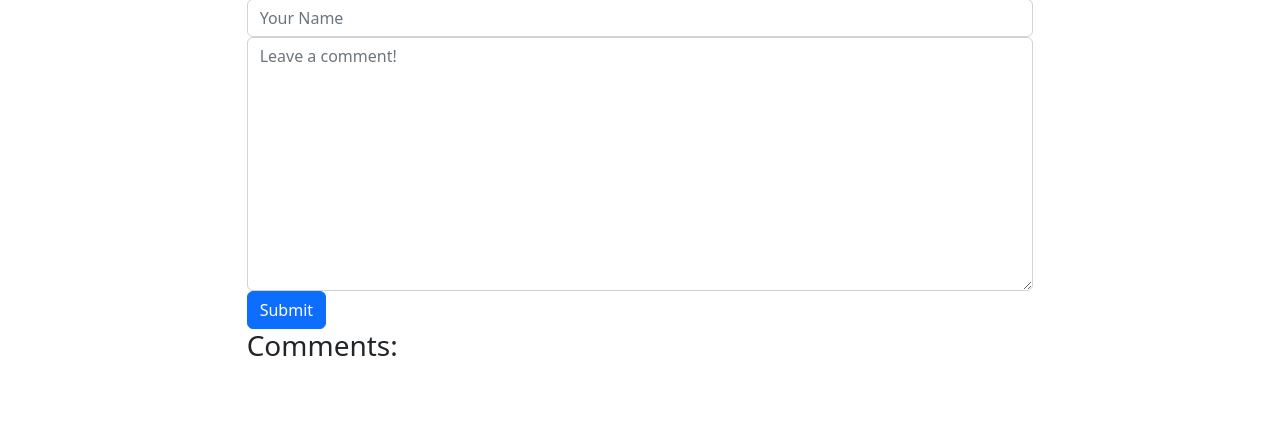
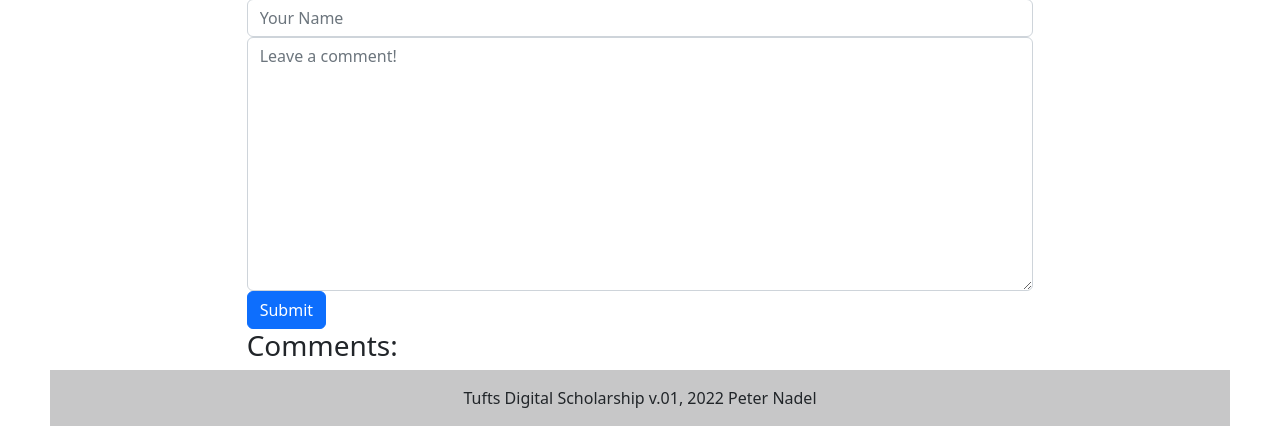
Before and after one commit to pnadelofficial/tds, a Django app: page /forum/1/ in a window 1280 px wide. Shown: the part 4434-4860 px from the top of the page. Before the commit the page ends 4790 px from the top, so only its background shows below. Run offline with Django 4.2, Linux system fonts and the light colour scheme; data comes from the database, SQL or seed files in the repository; data that the repository does not hold is empty; some libraries are stand-ins or nearby versions.

Commit message:
background color css

```diff
--- a/tufts_digital_scholarship/tuftsdh/forum/templates/forum_detail.html
+++ b/tufts_digital_scholarship/tuftsdh/forum/templates/forum_detail.html
@@ -100,6 +100,12 @@
             {% endfor %}
         </div>
     </div>
+    <footer class="bg-light text-center text-lg-start">
+        <div class="text-center p-3" style="background-color: rgba(0, 0, 0, 0.2);">
+          Tufts Digital Scholarship v.01, 2022
+          Peter Nadel
+        </div>
+      </footer>
     <script src="{% static 'juniper.min.js' %}"></script>
     <script src="https://cdn.plot.ly/plotly-latest.min.js"></script>
     <script>
```
